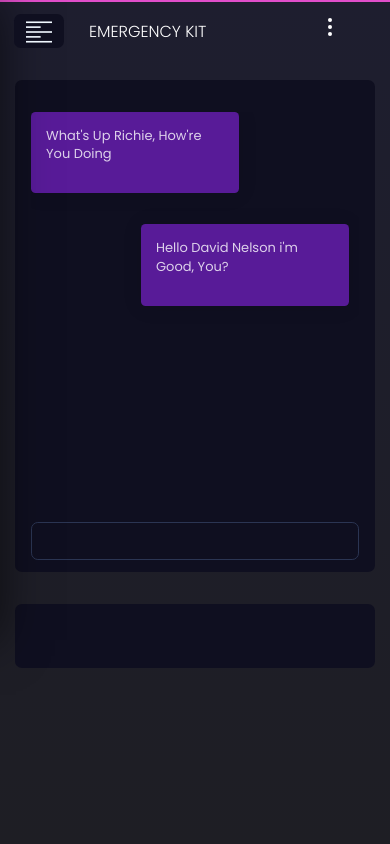
After one commit to nelson-david/Emergency-Kit, a Flask app: page /message/1 in a window 390 px wide. The commit adds this page. Run offline with Flask 2, Linux system fonts and the light colour scheme; data comes from the database, SQL or seed files in the repository; both versions use the stored data as it was after the commit; some libraries are stand-ins or nearby versions.

Commit message:
added chat feature

```diff
--- a/app/__init__.py
+++ b/app/__init__.py
@@ -3,6 +3,7 @@ from flask_sqlalchemy import SQLAlchemy
 from flask_bcrypt import Bcrypt
 from flask_login import LoginManager
 from flask_migrate import Migrate
+from flask_socketio import SocketIO
 
 app = Flask(__name__)
 app.config.from_pyfile("config.py")
@@ -10,9 +11,11 @@ db = SQLAlchemy(app)
 bcrypt = Bcrypt(app)
 login_manager = LoginManager(app)
 migrate = Migrate(app, db)
+socketio = SocketIO(app)
 
 login_manager.login_view = "login"
 
 from app.routes.verify import *
 from app.routes.user import *
 from app.routes.asyn import *
+from app.routes.message_routes import *
--- /dev/null
+++ b/app/routes/message_routes.py
@@ -0,0 +1,15 @@
+from app import socketio, app
+from flask_socketio import send
+from app.models import User
+
+from flask import render_template
+
+@socketio.on("message")
+def handleMessage(msg):
+	print("Message:", msg)
+	send(msg, broadcast=True)
+
+@app.route("/message/<id>", methods=["POST", "GET"])
+def single_message(id):
+	user = User.query.get_or_404(id)
+	return render_template("messages/chat.html", user=user)
--- /dev/null
+++ b/app/templates/messages/chat.html
@@ -0,0 +1,229 @@
+{% extends 'base.html' %}
+
+{% block title %}Messages{% endblock %}
+
+{% block body_content %}
+<div class="content">
+	<div class="row">
+		<div class="col-md-8">
+			<div class="jumbotron" id="main_chat_box">
+				<div class="chat_content" id="chat_content">
+					<div class="row d-flex justify-content-center">
+						<div class="col-md-6">
+							<div class="card chat_card">
+								<div class="card-body">
+									<h5 class="chat_text">What's Up Richie, How're You Doing</h5>
+								</div>
+							</div>
+						</div>
+						<div class="col-md-6 current_user_card col">
+							<div class="card chat_card">
+								<div class="card-body">
+									<h5 class="chat_text">Hello David Nelson i'm Good, You?</h5>
+								</div>
+							</div>
+						</div>
+					</div>
+				</div>
+				<div class="form_div">
+					<form method="POST" id="chat_form">
+						<div class="form-group">
+							<input type="" name="" class="form-control chat_box_form">
+						</div>
+					</form>
+				</div>
+			</div>
+		</div>
+		<div class="col-md-4">
+			<div class="jumbotron" id="sec_jumbotron">
+			</div>
+		</div>
+	</div>
+</div>
+
+<style>
+#main_chat_box{
+	background: #0f0f20;
+}
+.chat_content{
+	height: 400px;
+	overflow-y: scroll;
+	overflow-x: hidden !important;
+}
+#sec_jumbotron{
+	background: #0f0f20;
+}
+.current_user_card{
+	margin-top: 35px;
+}
+.chat_text{
+	white-space: pre-wrap !important;
+}
+.chat_card{
+	background: #581b98;
+}
+
+.form_div{
+	margin-top: 10px;
+	margin-bottom: -30px !important;
+}
+
+@media(max-width: 767px){
+	.chat_card{
+		width: 20rem;
+	}
+	.current_user_card{
+		margin-top: 1px;
+		margin-left: 330px;
+	}
+}
+
+@media(max-width: 700px){
+	.chat_card{
+		width: 17rem;
+	}
+	.current_user_card{
+		margin-top: 1px;
+		margin-left: 320px;
+	}
+}
+
+@media(max-width: 645px){
+	.chat_card{
+		width: 17rem;
+	}
+	.current_user_card{
+		margin-top: 1px;
+		margin-left: 260px;
+	}
+}
+
+@media(max-width: 585px){
+	.chat_card{
+		width: 16rem;
+	}
+	.current_user_card{
+		margin-top: 1px;
+		margin-left: 220px;
+	}
+}
+
+@media(max-width: 535px){
+	.chat_card{
+		width: 15rem;
+	}
+	.current_user_card{
+		margin-top: 1px;
+		margin-left: 210px;
+	}
+}
+
+@media(max-width: 510px){
+	.chat_card{
+		width: 14rem;
+	}
+	.current_user_card{
+		margin-top: 1px;
+		margin-left: 200px;
+	}
+}
+
+@media(max-width: 475px){
+	.chat_card{
+		width: 14rem;
+	}
+	.current_user_card{
+		margin-top: 1px;
+		margin-left: 170px;
+	}
+}
+
+@media(max-width: 450px){
+	.chat_card{
+		width: 14rem;
+	}
+	.current_user_card{
+		margin-top: 1px;
+		margin-left: 160px;
+	}
+}
+
+@media(max-width: 435px){
+	.chat_card{
+		width: 14rem;
+	}
+	.current_user_card{
+		margin-top: 1px;
+		margin-left: 130px;
+	}
+}
+
+@media(max-width: 410px){
+	.chat_card{
+		width: 13rem;
+	}
+	.current_user_card{
+		margin-top: 1px;
+		margin-left: 110px;
+	}
+}
+
+@media(max-width: 375px){
+	.chat_card{
+		width: 13rem;
+	}
+	.current_user_card{
+		margin-top: 1px;
+		margin-left: 90px;
+	}
+}
+
+@media(max-width: 355px){
+	.chat_card{
+		width: 14rem;
+	}
+	.current_user_card{
+		margin-top: 1px;
+		margin-left: 70px;
+	}
+}
+
+@media(max-width: 345px){
+	.chat_card{
+		width: 12rem;
+	}
+	.current_user_card{
+		margin-top: 1px;
+		margin-left: 85px;
+	}
+}
+
+</style>
+
+
+<script src="https://cdnjs.cloudflare.com/ajax/libs/socket.io/2.3.0/socket.io.js"></script>
+<script src="https://cdnjs.cloudflare.com/ajax/libs/jquery/3.5.1/jquery.min.js"></script>
+
+<script>
+	$(document).ready(function(){
+		alert(location.href)
+		var socket = io.connect();
+
+		socket.on("connect", function(){
+			socket.send("User has connected");
+		});
+
+		socket.on("message", function(msg){
+			$("#chat_content").append('<li>' + msg + '</li>' );
+			console.log("Working")
+		});
+
+		$("#chat_form").on("submit", function(e){
+			e.preventDefault();
+
+			socket.send($(".chat_box_form").val());
+			$(".chat_box_form").val('')
+		});
+	});
+</script>
+{% endblock %}
--- a/app/templates/user/edit_profile.html
+++ b/app/templates/user/edit_profile.html
@@ -30,7 +30,7 @@
                     <div class="col-md-12">
                       <div class="form-group">
                         <label>Location</label>
-                        <input type="text" class="form-control" placeholder="Home Address" value="Bld Mihail Kogalniceanu, nr. 8 Bl 1, Sc 1, Ap 09" id="location">
+                        <input type="text" class="form-control" placeholder="Home Address" value="{{current_user.location}}" id="location">
                       </div>
                     </div>
                   </div>
@@ -62,11 +62,12 @@
 
 			var name = $("#name").val();
 			var number = $("#number").val();
+      var location = $("#location").val();
 
 			req = $.ajax({
 				url: '/update_profile',
 				type: 'post',
-				data: {name:name, number:number},
+				data: {name:name, number:number, location:location},
 				success: function(){
 					history.pushState("", "", "/profile");
 					$("#body").load(location.href + "#body");
--- a/app/templates/user/it_admins.html
+++ b/app/templates/user/it_admins.html
@@ -40,9 +40,9 @@
 										<h5 class="user_users_cred">Gender: {{user.gender.title()}} </h5>
 										<h5 class="user_users_cred">Number: 0{{user.number}} </h5>
 										{% if user.gender == 'male' %}
-											<a href="" class="cred_link">view his complete details </a>
+											<a href="{{url_for('others_profile', id=user.id)}}" class="cred_link">view his complete details </a>
 										{% else %}
-											<a href="" class="cred_link">view her complete details </a>
+											<a href="{{url_for('others_profile', id=user.id)}}" class="cred_link">view her complete details </a>
 										{% endif %}
 										{% if user.account_pend == True %}
 										    <div class="form-check float-right user_users_check">
--- a/run.py
+++ b/run.py
@@ -1,4 +1,4 @@
-from app import app
+from app import app, socketio
 
 if __name__ == "__main__":
-	app.run(debug=True, port=4000)
+	socketio.run(app, debug=True, port=4000, host='0.0.0.0')
```
Also changed, not shown: app/routes/asyn.py (+11 -0 lines), app/routes/user.py (+19 -19 lines), app/templates/user/others_profile.html (+224 -0 lines), app/templates/user/profile.html (+48 -3 lines), requirements.txt (+10 -0 lines), app/ozuoba.db, 1 other file.
